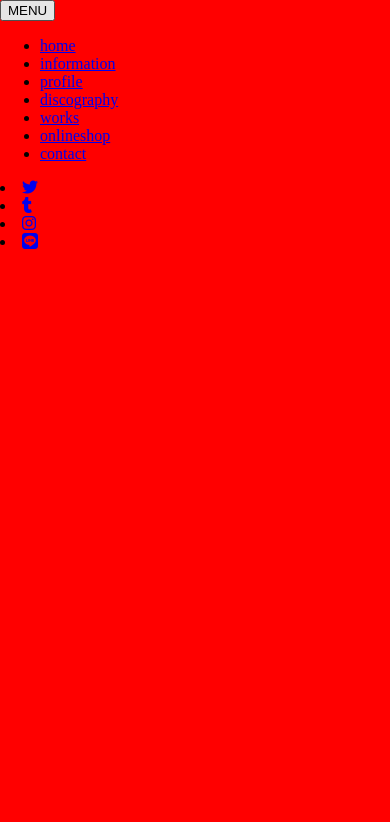
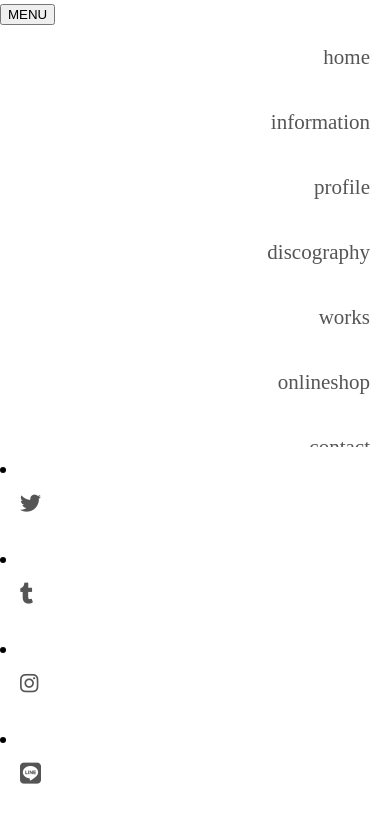
Before and after one commit to Angellington7230/--AYAnnabelWebsite--, a plain HTML site: page urls/menu.html in a window 390 px wide. Drawn offline with nearby package versions, Linux system fonts and the light colour scheme; files that its build step writes are made by us from their sources.

Commit message:
Add: Menu (Mobile)

```diff
--- a/src/scss/components/menu.scss
+++ b/src/scss/components/menu.scss
@@ -18,7 +18,83 @@ body {
     line-height: none;
 
     @media(max-width: $desktop){
-        background-color: red;
+        background-color: $font-color-hover;
+margin: 0;
+
+header {
+    position: fixed;
+    background-color: $pk-color;
+    width: 100vw;
+    font-size: 21px;
+
+    nav {
+        height: 50vh;
+        overflow-y: auto;
+        overflow-x: hidden;
+
+        ul {
+            text-decoration: none;
+            list-style: none;
+            margin: 0;  /* Remove a margem padrão */
+            padding: 0; /* Remove o padding padrão */
+            display: flex;
+            flex-direction: column;
+            align-items: center;
+            justify-content: flex-start;  /* Ajustado para alinhamento correto */
+            text-align: right;
+        }
+
+        li {
+            margin: 0; /* Remover a margem indesejada */
+            width: 100%;  /* Fazer o li ocupar 100% da largura disponível */
+            padding: 10px 0;  /* Pequeno padding para criar espaço entre os itens */
+
+            a {
+                display: block;  /* Faz o link ocupar toda a largura do li */
+                text-decoration: none;
+                color: $font-color;
+                transition: transform 0.3s ease;
+                width: 100%;
+                padding: 10px 20px;  /* Padding para distanciar o texto da borda */
+                box-sizing: border-box;  /* Garante que o padding não afete o tamanho total */
+            }
+
+            a:hover {
+                text-decoration: none;
+                transform: scale(1.02);
+            }
+
+            &:hover {
+                background-color: $font-color-hover;
+            }
+        }
+        #social {
+            margin: 0; /* Remove a margem */
+            width: 100%; /* Faz com que ocupe toda a largura disponível */
+            padding: 10px 0;  /* Mesma altura que o li para manter o espaçamento consistente */
+            background-color: transparent; /* Não interfere com o fundo do li */
+
+            display: flex;
+            flex-direction: column;
+            justify-content: flex-end;
+            align-items: center;
+
+            a {
+                display: block;  /* O link dentro de #social deve ser clicável */
+                text-decoration: none;
+                color: $font-color;
+                padding: 10px 20px;  /* Padding para distanciar o texto da borda */
+                transition: transform 0.3s ease;
+            }
+
+            a:hover {
+                text-decoration: none;
+            }
+
+
+        }
+    }
+}
     }
 
     // Desktop Style
@@ -45,8 +121,6 @@ body {
 
 
             nav ul{
-                // padding: 0 5vw 0 5vw;
-
 
                 text-decoration: none;
                 list-style: none;
@@ -57,6 +131,8 @@ body {
 
                 flex-wrap: wrap;
                 gap: 2em;
+
+                text-align: center;
 
 
                 a {
```
Also changed, not shown: src/scss/styles/components/menu.css, 1 other file.
